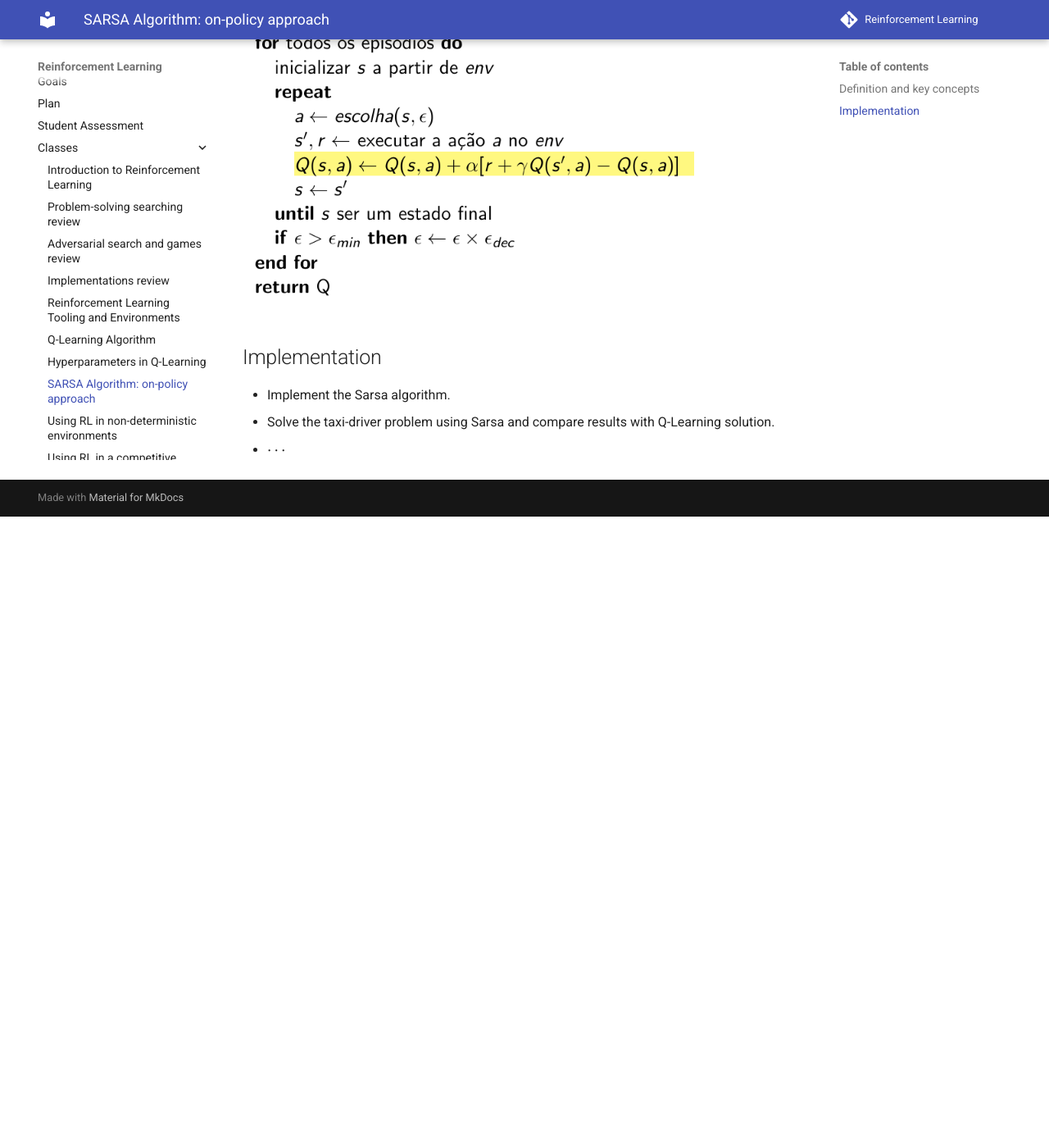
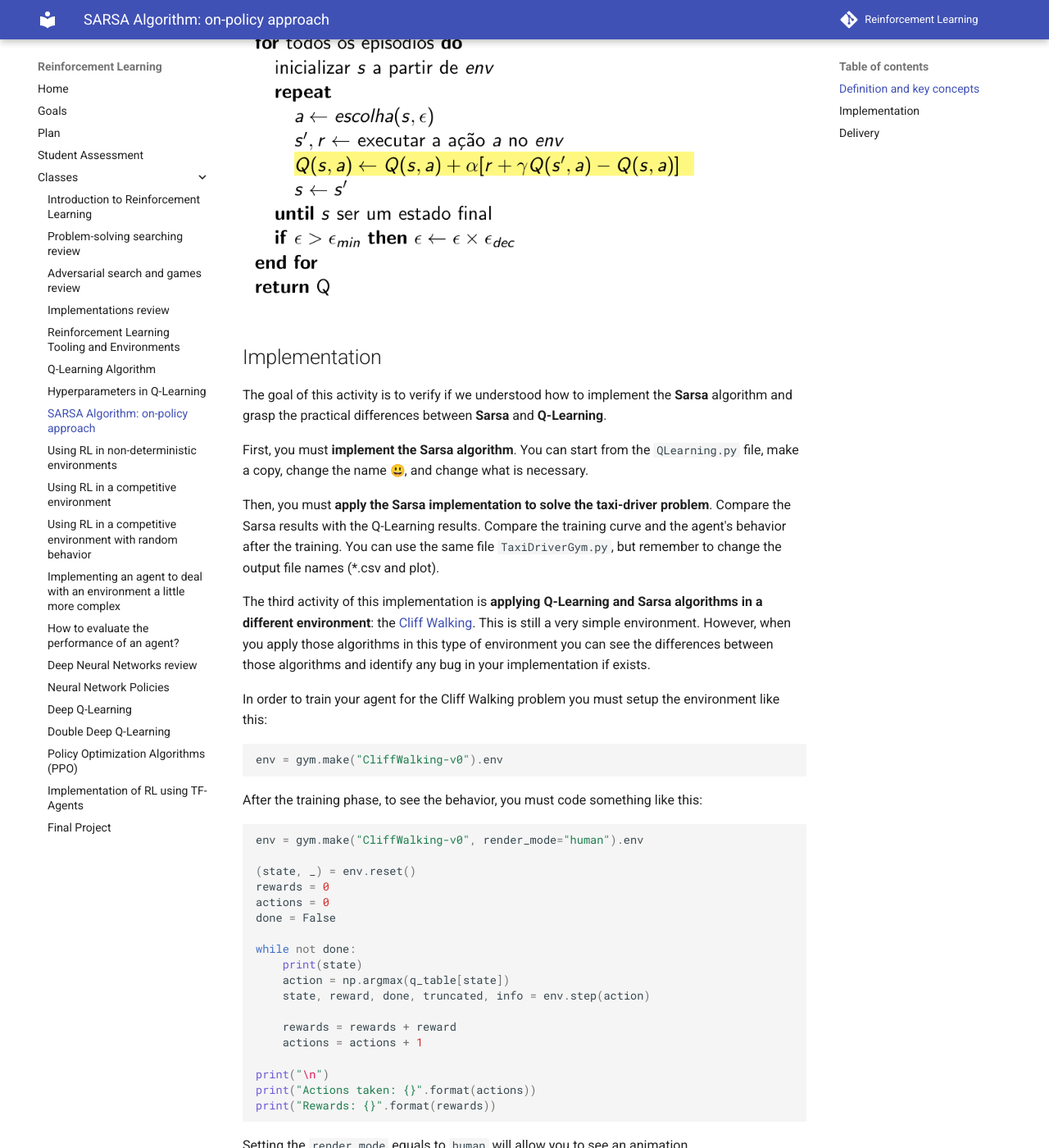
Before and after one commit to Insper/rl, an MkDocs documentation site: the page built from docs/classes/05_x_sarsa/index.md, in a window 1280 px wide and 1400 px high, scrolled down 933 px. Shown: the whole window at 82% size. Built offline with MkDocs 1.6.1 and Material for MkDocs 9.7.7, drawn with Linux system fonts in a browser that asks for light colours; nearby versions of some CDN libraries; emoji names are drawn with the system emoji font; comment, search, counter and statistics services are not loaded; before the commit the page ends 1563 px from its top, so only the background shows below that; some of the changed text lies outside the part shown.

Commit message:
class 07

````diff
--- a/docs/classes/05_x_sarsa/index.md
+++ b/docs/classes/05_x_sarsa/index.md
@@ -14,7 +14,7 @@ $$
 \max_{A'}{Q(s', A')}
 $$
 
-However, the action with maximum $Q$ possible value may not be the actual action the agent will take in the future because with $\epsilon$ probability the agent will take a random action. In other words, the action used to update policy in **Q-Learning** is different from the true action the agent will take. This is the reason why **Q-Learning** is called a **off-policy** algorithm.
+However, the action with maximum $Q$ possible value may not be the actual action the agent will take in the future because with $\epsilon$ probability the agent will take a random action. In other words, the action used to update policy in **Q-Learning** is different from the true action the agent will take. This is the reason why **Q-Learning** is called an **off-policy** algorithm.
 
 On the other hand, the State-Action-Reward-State-Action (**SARSA**) algorithm is **on-policy** because it updates the Q-table with:
 
@@ -24,12 +24,61 @@ $$
 
 it updates $Q(s,a)$ considering the real action executed by the agent.
 
-The Sarsa algorithm is very similar to the Q-Learning algorithm. The only statement that is different is the update line:
+Sarsa algorithm is very similar to Q-Learning algorithm. The only statement that is different is the update line:
 
 <img src="figures/sarsa.png" alt="Sarsa algorithm" style="height: 400px;"/>
 
 ## Implementation
 
-* Implement the Sarsa algorithm.
-* Solve the taxi-driver problem using Sarsa and compare results with Q-Learning solution.
-* $\cdots$
+The goal of this activity is to verify if we understood how to implement the **Sarsa** algorithm and grasp the practical differences between **Sarsa** and **Q-Learning**.
+
+First, you must **implement the Sarsa algorithm**. You can start from the `QLearning.py` file, make a copy, change the name :smiley:, and change what is necessary.
+
+Then, you must **apply the Sarsa implementation to solve the taxi-driver problem**. Compare the Sarsa results with the Q-Learning results. Compare the training curve and the agent's behavior after the training. You can use the same file `TaxiDriverGym.py`, but remember to change the output file names (*.csv and plot).
+
+The third activity of this implementation is **applying Q-Learning and Sarsa algorithms in a different environment**: the [Cliff Walking](https://gymnasium.farama.org/environments/toy_text/cliff_walking/). This is still a very simple environment. However, when you apply those algorithms in this type of environment you can see the differences between those algorithms and identify any bug in your implementation if exists.
+
+In order to train your agent for the Cliff Walking problem you must setup the environment like this:
+
+```python
+env = gym.make("CliffWalking-v0").env
+```
+
+After the training phase, to see the behavior, you must code something like this:
+
+```python
+env = gym.make("CliffWalking-v0", render_mode="human").env
+
+(state, _) = env.reset()
+rewards = 0
+actions = 0
+done = False
+
+while not done:
+    print(state)
+    action = np.argmax(q_table[state])
+    state, reward, done, truncated, info = env.step(action)
+
+    rewards = rewards + reward
+    actions = actions + 1
+
+print("\n")
+print("Actions taken: {}".format(actions))
+print("Rewards: {}".format(rewards))
+```
+
+Setting the `render_mode` equals to `human` will allow you to see an animation.
+
+The final activity of this implementation is to create a `README.md` file and answer the following questions:
+
+* Which algorithm has the best results for the taxi-driver environment?
+
+* Which algorithm has the best results for the Cliff Walking environment?
+
+* Try to explain the results. Why one algorithm is better than another?
+
+* Do a small research about **Sarsa** algorithm to understand its cons and pros.
+
+## Delivery
+
+Put all those files in the same project and then submit to [xxxx](xxxxx). This activity is individual and the deadline is:
````
Also changed, not shown: docs/classes/05_q_learning/index.md (+16 -0 lines).
